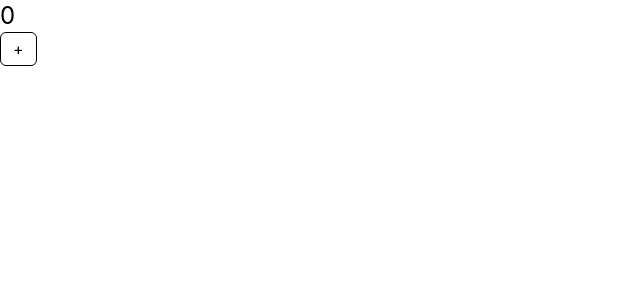
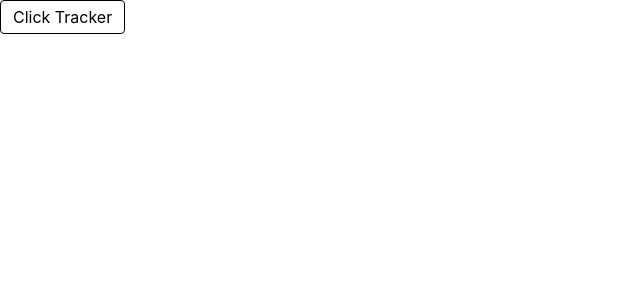
Before and after one commit to yuzureeeeKM/React_Project, a React (Vite) app: page / in a window 1280 px wide. Shown: the top 300 px of the page, without its empty margins (0-640 px from the left). Built offline with nearby package versions, Linux system fonts and the light colour scheme.

Commit message:
add usestate and useeffect clicker tracker

```diff
--- a/src/App.jsx
+++ b/src/App.jsx
@@ -1,10 +1,10 @@
 import React, { useEffect, useState } from 'react'
-import EvenOrOdd from './ExerciseUseEffect/EvenOrOdd'
+import ClickerTracker from './UseStateUseEffect/ClickerTracker'
 
 const App = () => {
   return (
     <div>
-      <EvenOrOdd />
+      <ClickerTracker />
     </div>
   )
 }
--- /dev/null
+++ b/src/UseStateUseEffect/ClickerTracker.jsx
@@ -0,0 +1,22 @@
+import React, { useEffect, useState } from 'react'
+
+const ClickerTracker = () => {
+    const [count, setCount] = useState(0);
+
+    useEffect(() => {
+        console.log(`Clicked ${count} time`)
+    }, [count])
+
+    return (
+        <div >
+            <button
+                onClick={() => setCount(prev => prev + 1)}
+                className='border px-3 py-1 rounded'
+            >
+                Click Tracker
+            </button>
+        </div>
+    )
+}
+
+export default ClickerTracker
```
